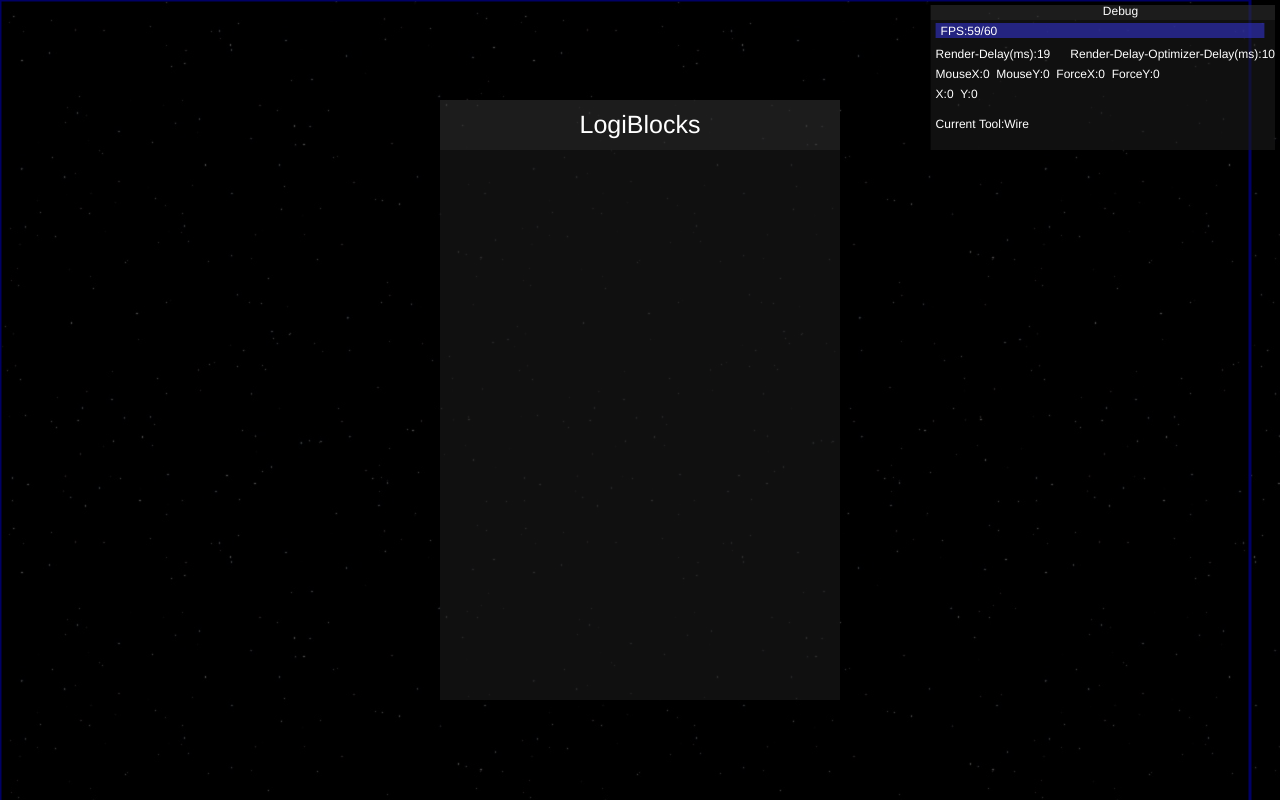
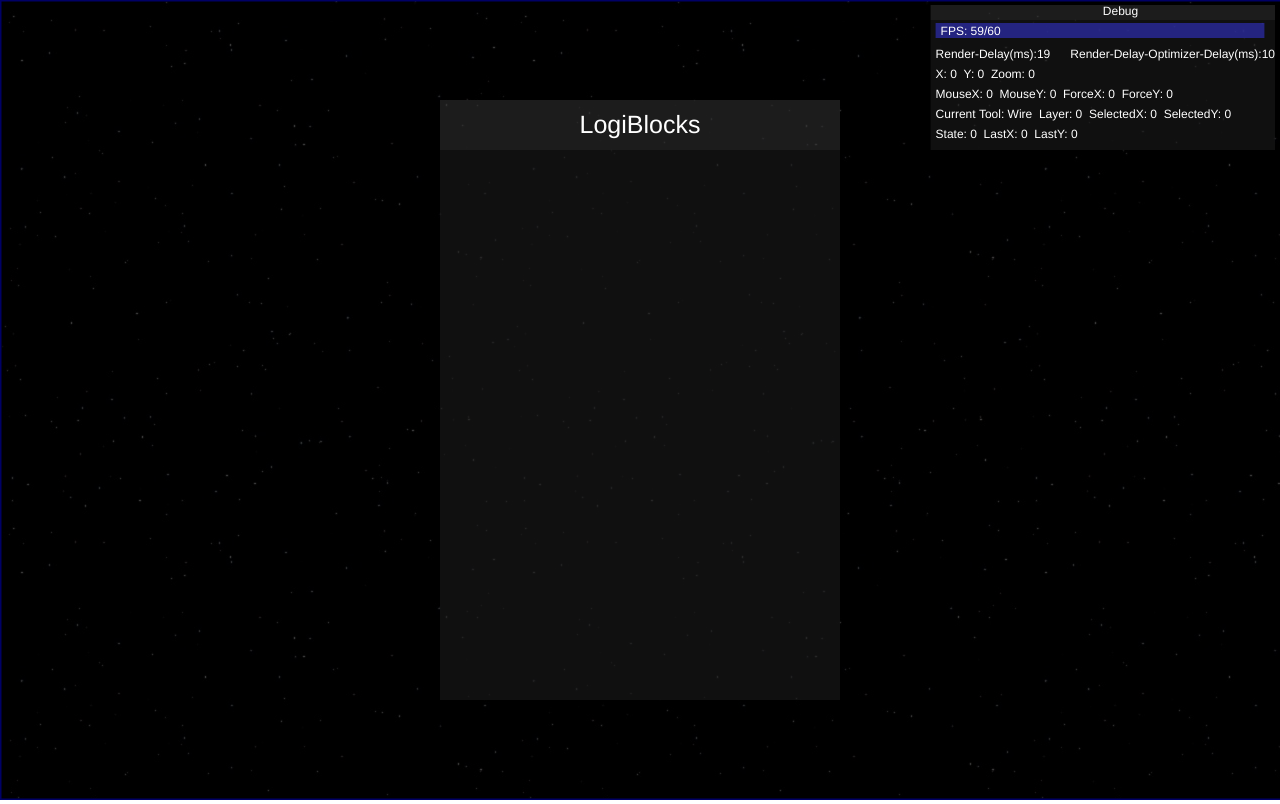
Before and after one commit to DevL0rd/LogiBlocks, a plain HTML site: page LogiBlocks_Server/bin/Debug/Resources/index.html in a window 1280 px wide. Drawn offline with Linux system fonts and the light colour scheme.

Commit message:
Fixed some bugs with electricity but it is still unusable

```diff
--- a/LogiBlocks_Server/bin/Debug/Resources/index.html
+++ b/LogiBlocks_Server/bin/Debug/Resources/index.html
@@ -22,10 +22,14 @@
         Canvas not supported with current browser.
     </canvas>
     <script>
+        //LogiBlocks
+        //Author Name: Dustin Harris
+        //Author Username: dmhzmxn
+        //Email:dmhzmxn@gmail.com
         //Setup
-        var WorldW = 125;
+        var WorldW = 200;
         var WorldH = 100;
-        var blocksize = 10;
+        var blocksize = 8;
         var debugenabled = true;
         var vsyncfps = 60;
         var maxzoom = 200;
@@ -33,6 +37,8 @@
         var zoom = 0;
         var MenuOpen = true;
         var simspeeddelay = 5;
+        var selectedtileX = 0;
+        var selectedtileY = 0;
         //Graphics Variables
         //Variable initialization here
         var PanelTitleColor = "#303030";
@@ -281,7 +287,6 @@
             if (autostable_framecount >= autostable_delay) {
                 //reset the delay
                 autostable_framecount = 0;
-
                 if (fpscount > vsyncfps) {
                     //if the fps is too fast add delay to render
                     loopdelay++;
@@ -358,11 +363,13 @@
             context.font = "12px Helvetica Neue";
             context.fillStyle = "#ffffff";
             context.fillText("Debug", rx + (barw / 2), 15)
-            context.fillText("FPS:" + fpscount + "/" + vsyncfps, rx + 10, ry + 30)
+            context.fillText("FPS: " + fpscount + "/" + vsyncfps, rx + 10, ry + 30)
             context.fillText(debugtext, rx + 5, ry + 53);
-            context.fillText("MouseX:" + mx + "  MouseY:" + my + "  ForceX:" + World_ForceX + "  ForceY:" + World_ForceY, rx + 5, ry + 73);
-            context.fillText("X:" + TransX + "  Y:" + TransY, rx + 5, ry + 93);
-            context.fillText("Current Tool:" + selectedtype, rx + 5, ry + 123);
+
+            context.fillText("X: " + TransX + "  Y: " + TransY + "  Zoom: " + zoom, rx + 5, ry + 73);
+            context.fillText("MouseX: " + mx + "  MouseY: " + my + "  ForceX: " + World_ForceX + "  ForceY: " + World_ForceY, rx + 5, ry + 93);
+            context.fillText("Current Tool: " + selectedtype + "  Layer: " + layer + "  SelectedX: " + selectedtileX + "  SelectedY: " + selectedtileY, rx + 5, ry + 113);
+            context.fillText("State: " + WorldData[layer][selectedtileX][selectedtileY][1] + "  LastX: " + WorldData[layer][selectedtileX][selectedtileY][2] + "  LastY: " + WorldData[layer][selectedtileX][selectedtileY][3], rx + 5, ry + 133);
         }
 
         function render_RightClickMenu(rx, ry) {
@@ -433,17 +440,22 @@
             var BType = " ";
             var LType = " ";
             var RType = " ";
+            var Tstat = " ";
+            var Bstat = " ";
+            var Lstat = " ";
+            var Rstat = " ";
             var Fromx = 0;
             var Fromy = 0;
             var WorkingData = WorldData;
             var Typecheckindex = 0;
             var currentlycheckingtype = "";
+            var currentlycheckingstat = "";
             var TPos = 0;
             var TPos2 = 0;
             //if the time to progress the logic of the game has come, do so
             if (simspeedtick >= simspeeddelay) {
                 //reset timeout to progress logic
-                simspeedtick = 0
+                simspeedtick = 0;
                 //loop through all tiles excluding other layers for now
                 for (Ox in WorldData[layer]) {
                     //store origianl array x pos
@@ -452,6 +464,7 @@
                         //store origianl array y pos
                         AY = Oy;
                         //grab the type of tile, wire, battery etc...
+                        //using world data here to get unchanged variables. all changed variables are stored into Working
                         Ot = WorldData[layer][AX][AY][0]
                         //grab the state of the tile, energized or not.
                         //later will add gradients of energy for making signals across wire easy.
@@ -460,53 +473,66 @@
                         //superbugged!!!!!! I am lost!!!
                         Fromx = WorldData[layer][AX][AY][2]
                         Fromy = WorldData[layer][AX][AY][3]
+
                         //This logic gets the type of tile around the current one
                         TPos = AX - 1
                         if (TPos > 0) {
-                            TType = WorldData[layer][TPos][AY][0]
-                        } else { TType = " " }
+                            LType = WorldData[layer][TPos][AY][0]
+                            Lstat = WorldData[layer][TPos][AY][1]
+                        } else { LType = " " }
                         TPos = (AX * 1 + 1)
                         if (TPos < WorldW) {
-                            BType = WorldData[layer][TPos][AY][0]
-                        } else { BType = " " }
+                            RType = WorldData[layer][TPos][AY][0]
+                            Rstat = WorldData[layer][TPos][AY][1]
+                        } else { RType = " " }
                         TPos = AY - 1
                         if (TPos > 0) {
-                            LType = WorldData[layer][AX][TPos][0]
-                        } else { LType = " " }
+                            TType = WorldData[layer][AX][TPos][0]
+                            Tstat = WorldData[layer][AX][TPos][1]
+                        } else { TType = " " }
                         TPos = (AY * 1 + 1)
                         if (TPos < WorldH) {
-                            RType = WorldData[layer][AX][TPos][0]
-                        } else { RType = " " }
+                            BType = WorldData[layer][AX][TPos][0]
+                            Bstat = WorldData[layer][AX][TPos][1]
+                        } else { BType = " " } 2
 
                         //chack what type of tile we are currently on
                         if (Ot == "Wire") {
+
                             //if it is wire, check if the current tile has energy
                             if (Os == 1) {
                                 //
+
                                 Typecheckindex = 0;
                                 //if the tile has energy loop through ther tiles around it and send it to the conducting tiles around it, such as wire.
                                 while (Typecheckindex < 4) {
                                     //reset these vars for the begining of the loop. it's the offest for the current tile to check against the onse next to it
                                     TPos = AX;
+
                                     TPos2 = AY;
-                                    //check the tile we are currently on
+                                    //Loop through the surrounding tiles
                                     if (Typecheckindex == 0) {
-                                        currentlycheckingtype = TType
+                                        currentlycheckingtype = LType
+                                        currentlycheckingstat = Lstat
                                         TPos = AX - 1;
                                     } else if (Typecheckindex == 1) {
-                                        currentlycheckingtype = BType
+                                        currentlycheckingtype = RType
+                                        currentlycheckingstat = Rstat
                                         TPos = (AX * 1 + 1);
                                     } else if (Typecheckindex == 2) {
+                                        currentlycheckingstat = Tstat
+                                        currentlycheckingtype = TType
                                         TPos2 = AY - 1;
-                                        currentlycheckingtype = LType
                                     } else if (Typecheckindex == 3) {
                                         TPos2 = (AY * 1 + 1);
-                                        currentlycheckingtype = RType
+                                        currentlycheckingtype = BType
+                                        currentlycheckingstat = Bstat
                                     }
                                     //if the tile we are on and checking is conductive, like wire, give it energy and set the last place it got energy from.
                                     if (currentlycheckingtype == "Wire") {
+
                                         //if the tile is the same on you got the elctron from last, ignore it so that the energy doesn't move backwards and cause infinite energy.
-                                        if (Fromx != TPos && Fromy != TPos2) {
+                                        if (Fromx != TPos && Fromy != TPos2 && currentlycheckingstat != 1) {
                                             //store updates to WorkingData array as to update them all in the worlddata after processing.
                                             WorkingData[layer][TPos][TPos2][1] = 1;
                                             WorkingData[layer][TPos][TPos2][2] = AX;
@@ -523,25 +549,29 @@
                         } else if (Ot == "Battery") {
                             //if this tile is a battery, the give energy to the conducting materials around it, like wire!
                             Typecheckindex = 0;
+
                             while (Typecheckindex < 4) {
                                 TPos = AX
                                 TPos2 = AY
                                 //Loop through the surrounding tiles
                                 if (Typecheckindex == 0) {
-                                    currentlycheckingtype = TType
+                                    currentlycheckingtype = LType;
                                     TPos = AX - 1;
+
                                 } else if (Typecheckindex == 1) {
-                                    currentlycheckingtype = BType
+                                    currentlycheckingtype = RType;
                                     TPos = (AX * 1 + 1);
                                 } else if (Typecheckindex == 2) {
                                     TPos2 = AY - 1;
-                                    currentlycheckingtype = LType
+                                    currentlycheckingtype = TType;
                                 } else if (Typecheckindex == 3) {
                                     TPos2 = (AY * 1 + 1);
-                                    currentlycheckingtype = RType
+                                    currentlycheckingtype = BType;
+
                                 }
                                 //if the surroundtile is a wire, give it energy and set the place it got it from as here to prevent it from going backwards
                                 if (currentlycheckingtype == "Wire") {
+
                                     WorkingData[layer][TPos][TPos2][1] = 1;
                                     WorkingData[layer][TPos][TPos2][2] = AX;
                                     WorkingData[layer][TPos][TPos2][3] = AY;
@@ -553,7 +583,7 @@
                 }
                 //update world data now that it has all been processed.
                 WorldData = WorkingData;
-            } else { simspeedtick++;} //tick the simspeed tick to get closer to the next update
+            } else { simspeedtick++; } //tick the simspeed tick to get closer to the next update
 
             //loop through the tiles in the currently selected layer and render them
             for (Ox in WorldData[layer]) {
@@ -633,10 +663,11 @@
                                         }
                                         WorldData[layer][AX][AY][2] = -1;
                                         WorldData[layer][AX][AY][3] = -1;
+                                        selectedtileX = AX
+                                        selectedtileY = AY
                                         break;
                                     }
                                 }
-                                    Oy += TransY - zoom;
                             }
                         }
                     }
@@ -712,7 +743,7 @@
                     rx = e.x;
                     ry = e.y;
                 } else {
-
+                    2
                 }
             }
             leftclicking = false
```
Also changed, not shown: LogiBlocks_Server/Resources/Index.html (+60 -29 lines), 6 other files. Lines whose indentation alone changed are shown as unchanged.
